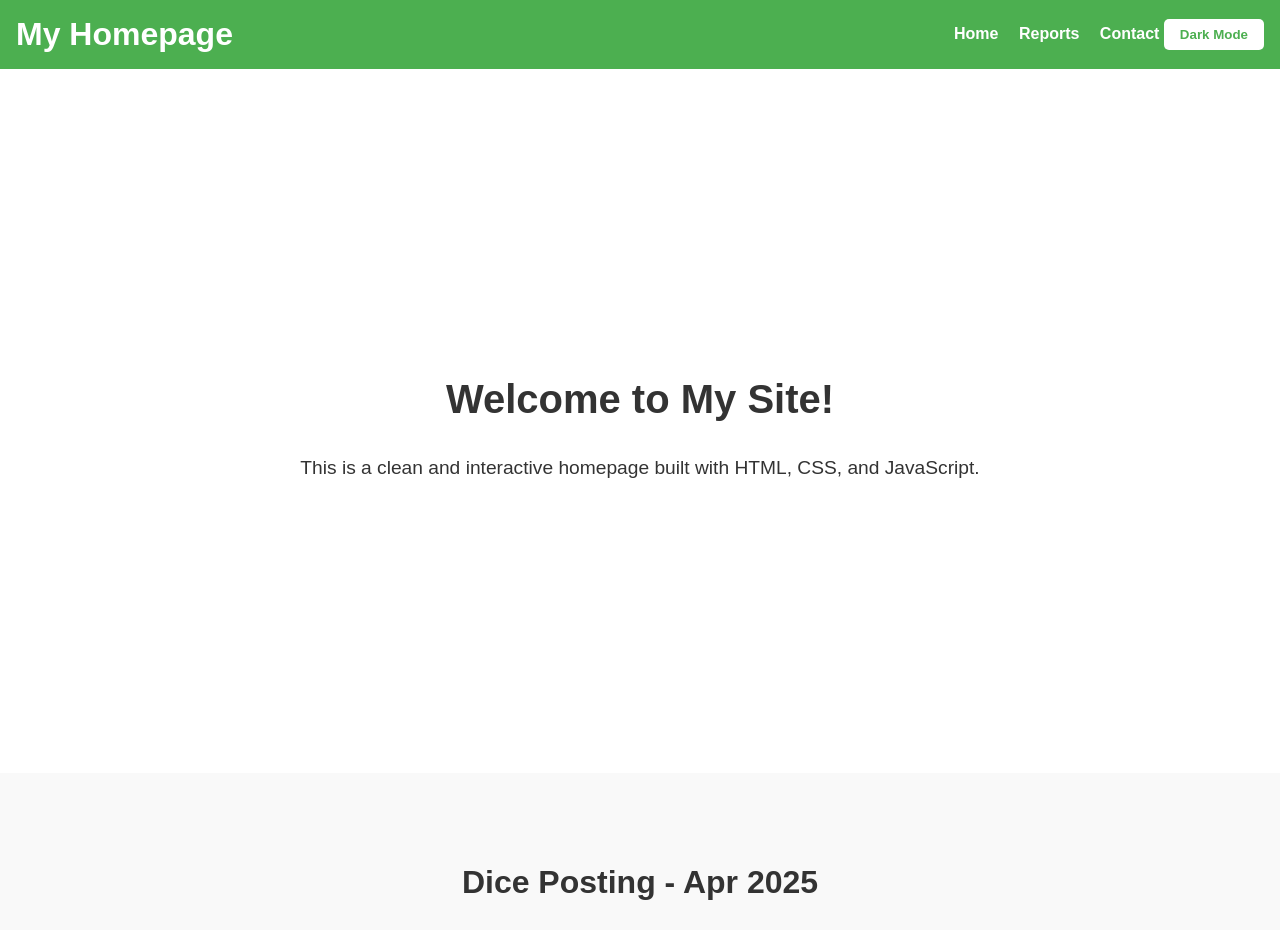
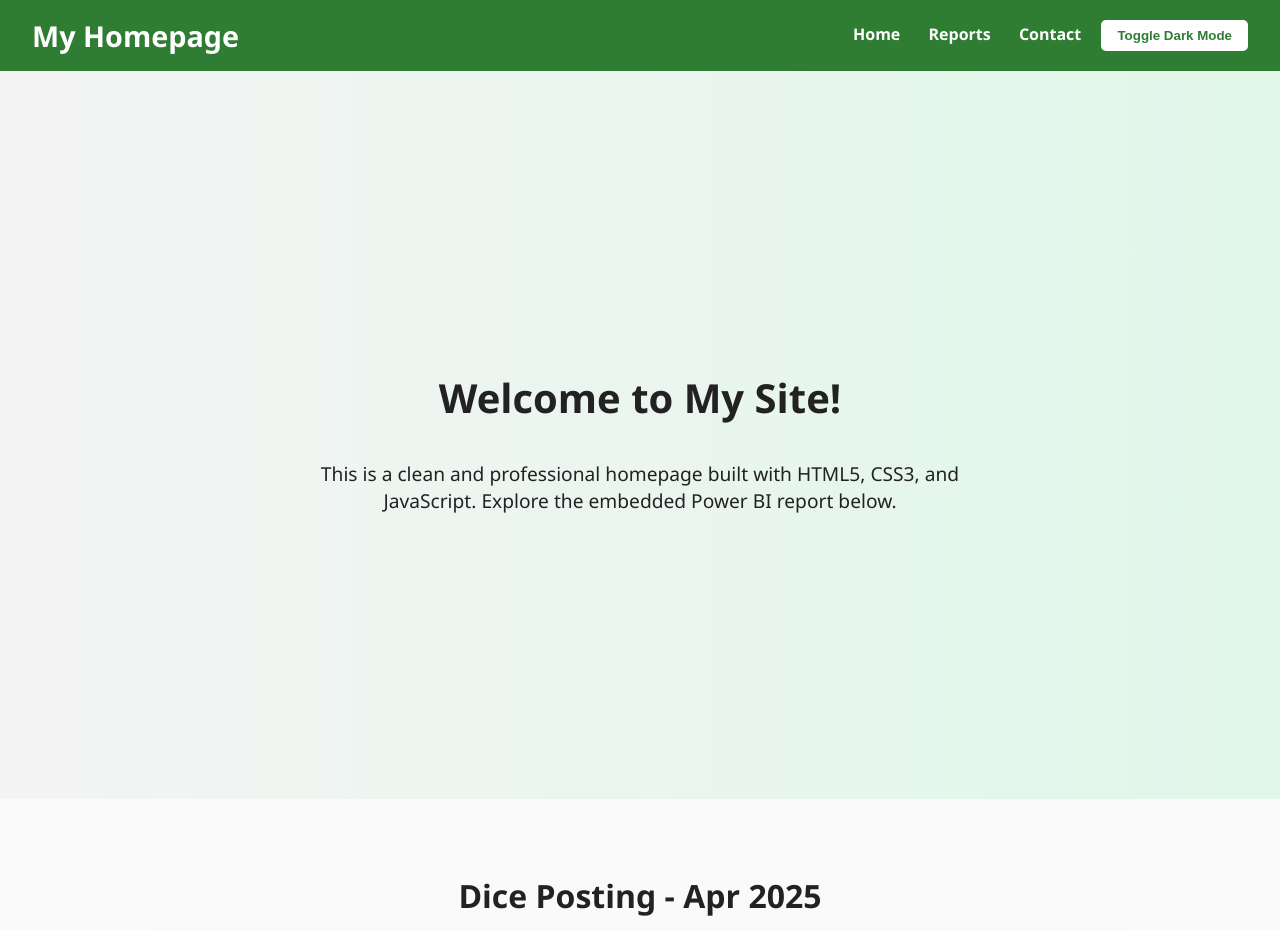
Before and after one commit to Sabaresh1997/Dashboard, a PHP site: page / in a window 1280 px wide. Shown: the top 930 px of the page. Run offline with PHP 8.4, Linux system fonts and the light colour scheme.

Commit message:
Update index.php

```diff
--- a/index.php
+++ b/index.php
@@ -3,46 +3,54 @@
 <head>
   <meta charset="UTF-8" />
   <meta name="viewport" content="width=device-width, initial-scale=1.0" />
-  <title>Sample Homepage</title>
+  <title>My Professional Homepage</title>
   <style>
     :root {
       --bg-color: #ffffff;
-      --text-color: #333;
-      --primary-color: #4CAF50;
+      --text-color: #222;
+      --primary-color: #2e7d32;
+      --accent-color: #66bb6a;
     }
 
     body.dark-mode {
-      --bg-color: #1e1e1e;
-      --text-color: #f0f0f0;
-      --primary-color: #90ee90;
+      --bg-color: #121212;
+      --text-color: #f5f5f5;
+      --primary-color: #66bb6a;
     }
 
     body {
       margin: 0;
-      font-family: Arial, sans-serif;
+      font-family: 'Segoe UI', Tahoma, Geneva, Verdana, sans-serif;
       background-color: var(--bg-color);
       color: var(--text-color);
-      transition: background-color 0.3s, color 0.3s;
+      transition: background-color 0.3s ease, color 0.3s ease;
     }
 
     header {
-      background: var(--primary-color);
-      padding: 1rem;
+      background-color: var(--primary-color);
+      padding: 1rem 2rem;
       display: flex;
       justify-content: space-between;
       align-items: center;
+      box-shadow: 0 2px 5px rgba(0,0,0,0.1);
     }
 
     header h1 {
+      color: white;
       margin: 0;
-      color: #fff;
+      font-size: 1.8rem;
     }
 
     nav a {
-      color: #fff;
-      margin-left: 1rem;
+      color: white;
+      margin-left: 1.5rem;
       text-decoration: none;
-      font-weight: bold;
+      font-weight: 600;
+      transition: opacity 0.3s;
+    }
+
+    nav a:hover {
+      opacity: 0.8;
     }
 
     .toggle-btn {
@@ -52,7 +60,8 @@
       padding: 0.5rem 1rem;
       cursor: pointer;
       border-radius: 5px;
-      font-weight: bold;
+      font-weight: 600;
+      margin-left: 1rem;
     }
 
     .hero {
@@ -60,10 +69,11 @@
       flex-direction: column;
       align-items: center;
       justify-content: center;
-      height: 80vh;
+      min-height: 75vh;
       text-align: center;
-      padding: 2rem;
-      animation: fadeIn 2s ease-in-out;
+      padding: 4rem 2rem;
+      background: linear-gradient(to right, #f4f4f4, #e0f7e9);
+      transition: background 0.3s;
     }
 
     .hero h2 {
@@ -73,17 +83,18 @@
 
     .hero p {
       font-size: 1.2rem;
+      max-width: 700px;
     }
 
     .report-section {
-      padding: 4rem 2rem;
+      padding: 3rem 1rem;
       text-align: center;
-      background-color: #f9f9f9;
+      background-color: #fafafa;
     }
 
     .report-section h2 {
       font-size: 2rem;
-      margin-bottom: 2rem;
+      margin-bottom: 1.5rem;
     }
 
     .report-section iframe {
@@ -91,17 +102,27 @@
       max-width: 1000px;
       height: 500px;
       border: none;
+      border-radius: 8px;
+      box-shadow: 0 4px 20px rgba(0,0,0,0.1);
     }
 
     footer {
       text-align: center;
       padding: 1rem;
-      background: #f4f4f4;
-      color: #555;
+      background-color: #eee;
+      color: #666;
+    }
+
+    body.dark-mode .hero {
+      background: linear-gradient(to right, #1f1f1f, #2a2a2a);
+    }
+
+    body.dark-mode .report-section {
+      background-color: #1a1a1a;
     }
 
     body.dark-mode footer {
-      background: #333;
+      background-color: #111;
       color: #aaa;
     }
   </style>
@@ -113,16 +134,15 @@
       <a href="#">Home</a>
       <a href="#report">Reports</a>
       <a href="#">Contact</a>
-      <button class="toggle-btn" onclick="toggleDarkMode()">Dark Mode</button>
+      <button class="toggle-btn" onclick="toggleDarkMode()">Toggle Dark Mode</button>
     </nav>
   </header>
 
   <section class="hero">
     <h2>Welcome to My Site!</h2>
-    <p>This is a clean and interactive homepage built with HTML, CSS, and JavaScript.</p>
+    <p>This is a clean and professional homepage built with HTML5, CSS3, and JavaScript. Explore the embedded Power BI report below.</p>
   </section>
 
-  <!-- Power BI Report Section -->
   <section id="report" class="report-section">
     <h2>Dice Posting - Apr 2025</h2>
     <iframe
```
